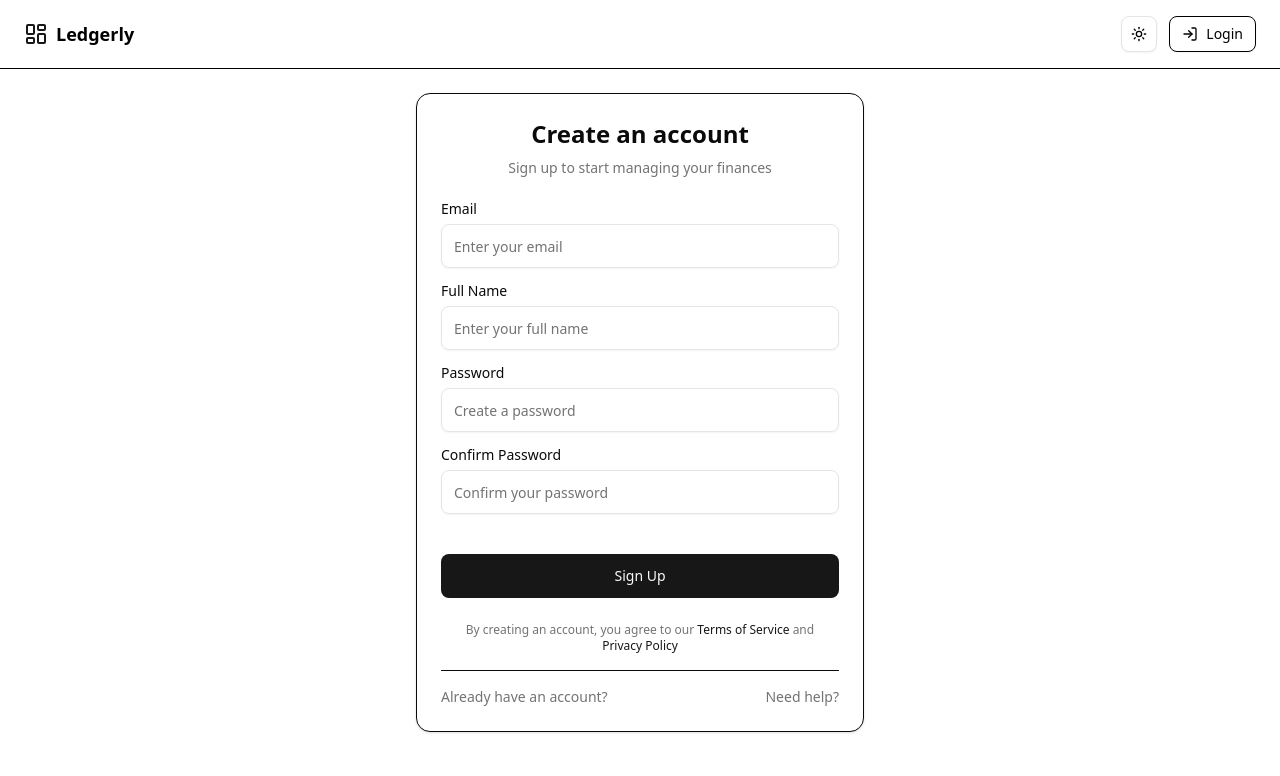
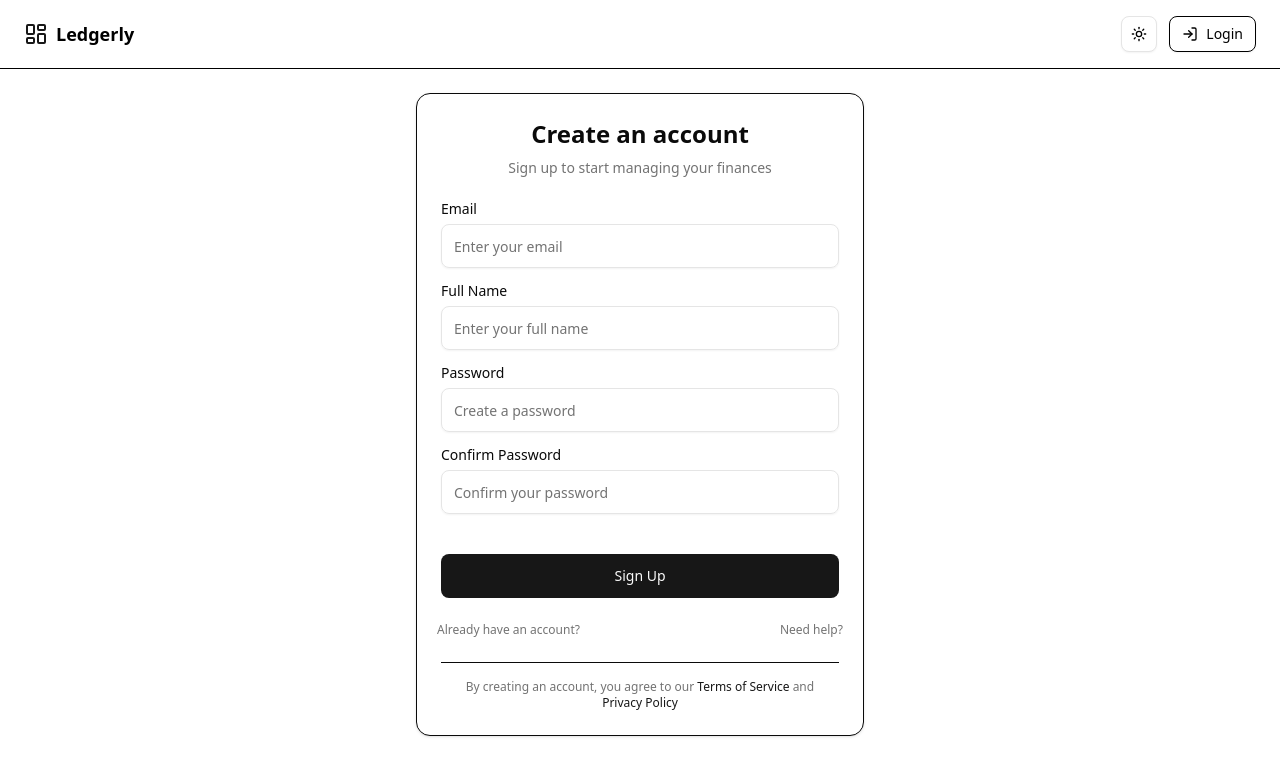
Before and after one commit to reportJNG/Ledgerly, a Next.js app: page / in a window 1280 px wide. Shown: the top 776 px of the page. Built offline with nearby package versions, Linux system fonts and the light colour scheme.

Commit message:
updated signup ui

```diff
--- a/app/Frontend/Pages/Signup.tsx
+++ b/app/Frontend/Pages/Signup.tsx
@@ -154,31 +154,39 @@ export default function Singup() {
               </form>
             </Form>
           </CardContent>
+          <div className="flex justify-center items-center gap-50 w-full">
+            <button
+              onClick={() => routes.push("/Login")}
+              className="text-xs text-muted-foreground hover:text-primary transition-colors cursor-pointer"
+              aria-label="Login"
+              title="Login"
+            >
+              Already have an account?
+            </button>
+            <button
+              className="text-xs text-muted-foreground hover:text-primary transition-colors cursor-pointer"
+              aria-label="Help"
+              title="Help"
+              onClick={() =>
+                window.open("https://remalihamza.vercel.app/", "_blank")
+              }
+            >
+              Need help?
+            </button>
+          </div>
 
           <CardFooter className="flex flex-col gap-4">
-            {/* Terms */}
+            <div className="flex items-center justify-between w-full text-sm border-t pt-4">
               <p className="text-xs text-muted-foreground text-center">
                 By creating an account, you agree to our{" "}
-              <button className="text-primary hover:underline">
+                <button className="text-primary hover:underline cursor-pointer">
                   Terms of Service
                 </button>{" "}
                 and{" "}
-              <button className="text-primary hover:underline">
+                <button className="text-primary hover:underline cursor-pointer">
                   Privacy Policy
                 </button>
               </p>
-
-            {/* Footer Links */}
-            <div className="flex items-center justify-between w-full text-sm border-t pt-4">
-              <button
-                onClick={() => routes.push("/Login")}
-                className="text-muted-foreground hover:text-primary transition-colors"
-              >
-                Already have an account?
-              </button>
-              <button className="text-muted-foreground hover:text-primary transition-colors">
-                Need help?
-              </button>
             </div>
           </CardFooter>
         </Card>
```
Lines whose indentation alone changed are shown as unchanged.
